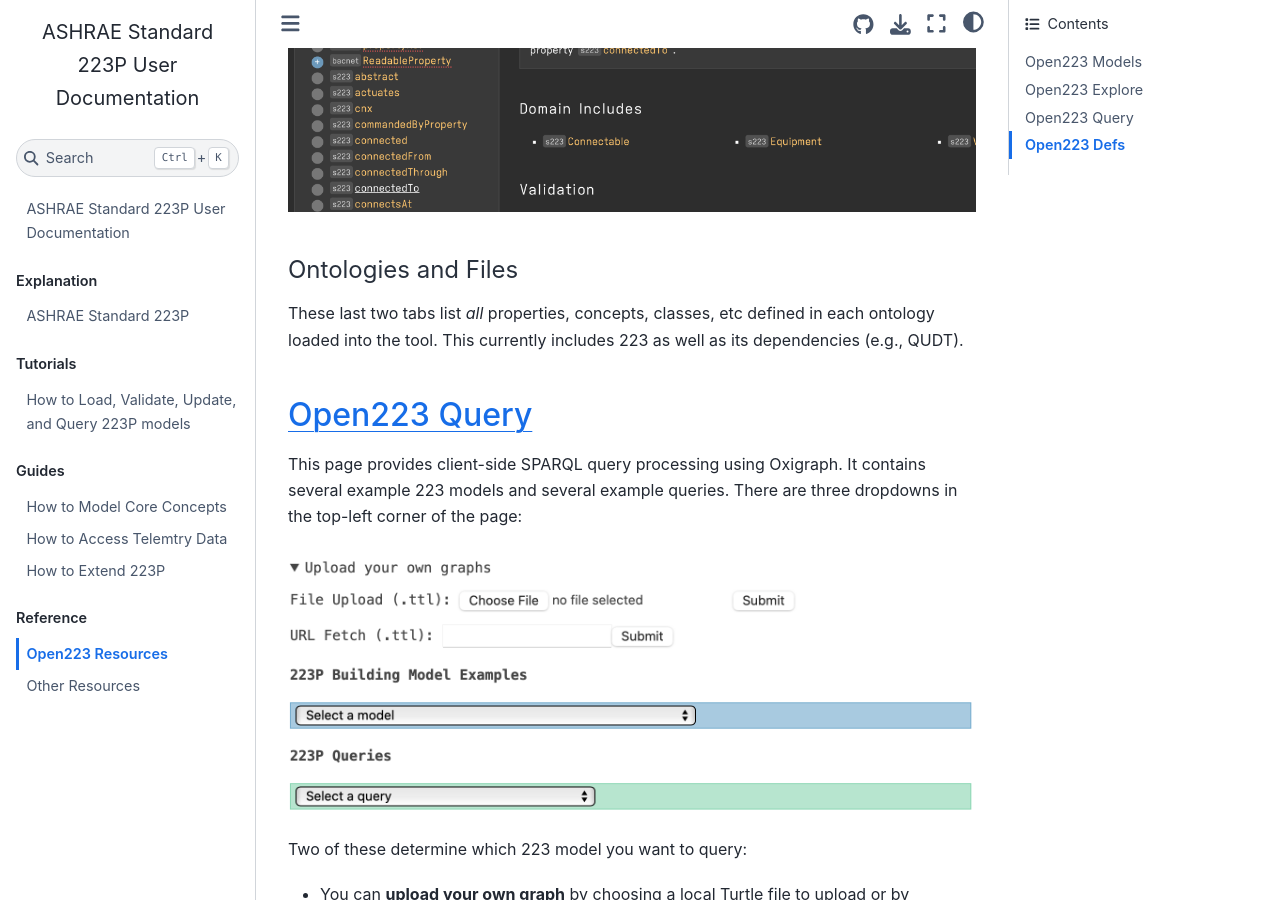
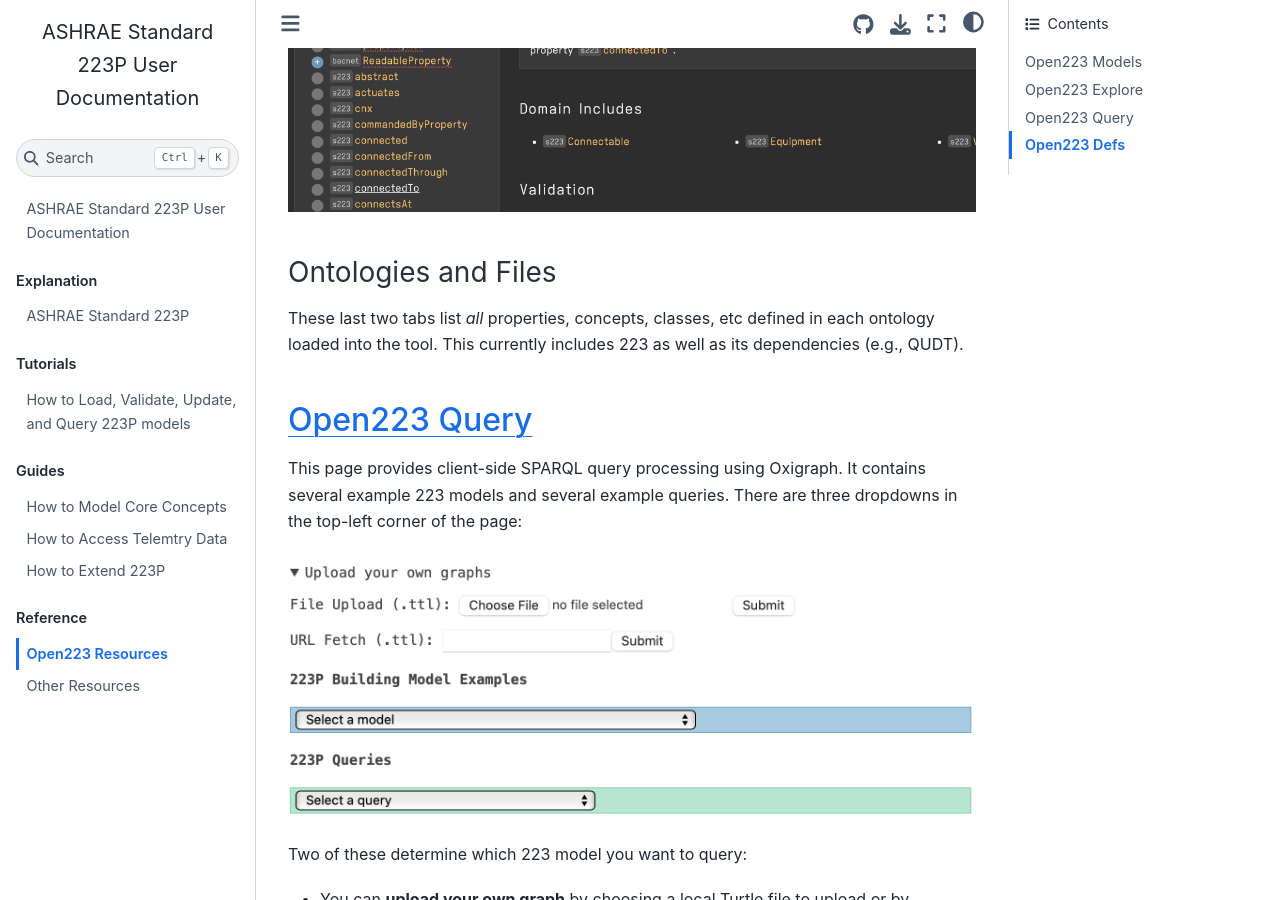
Before and after one commit to open223/docs.open223.info, a Jupyter Book: the page built from reference/open223-resources.md, in a window 1280 px wide and 900 px high, scrolled down 2266 px. Built offline with Jupyter Book 1.0.4 settings and Sphinx 7.4.7 and the Sphinx Book theme 1.1.4, drawn with Linux system fonts in a browser that asks for light colours.

```diff
--- a/reference/open223-resources.md
+++ b/reference/open223-resources.md
@@ -41,7 +41,7 @@ Clicking on a relation shows which classe are in the domain and range of the rel
 
 ![](/_static/images/explore-properties-connectedTo.png)
 
-#### Ontologies and Files
+### Ontologies and Files
 
 These last two tabs list *all* properties, concepts, classes, etc defined in each ontology loaded into the tool.
 This currently includes 223 as well as its dependencies (e.g., QUDT).
```
